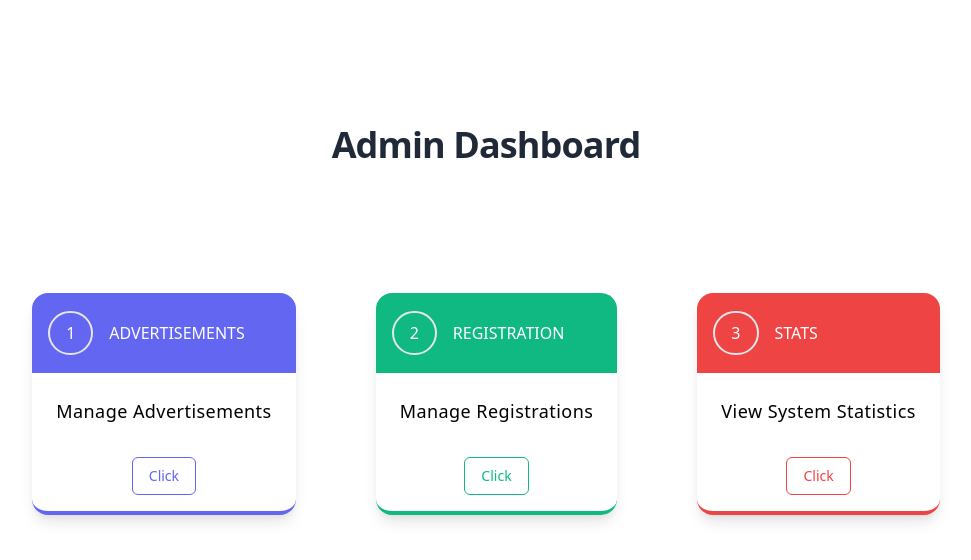
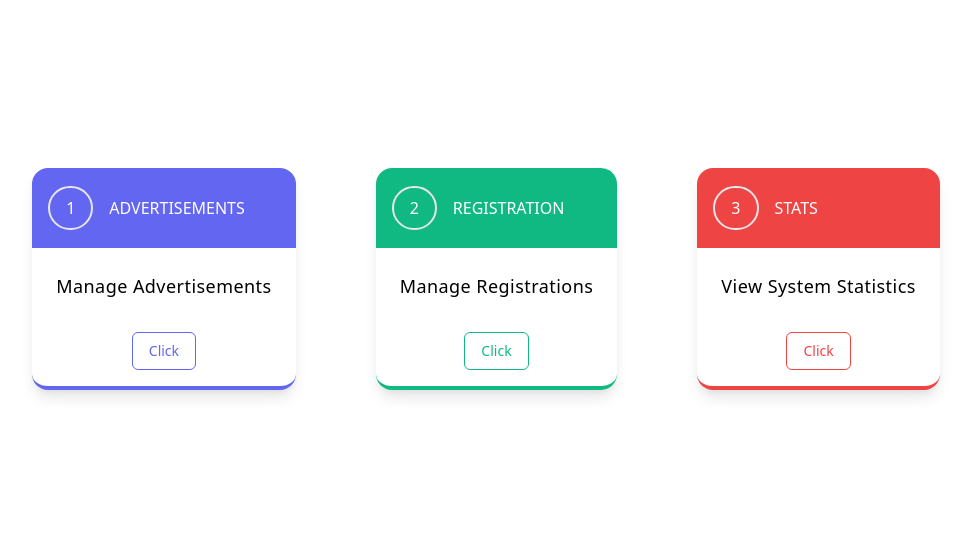
Before and after one commit to himashatw/event-guru-fe, a React (Create React App) app: page /admin/dashboard in a window 1280 px wide. Shown: the top 560 px of the page, without its empty margins (154-1125 px from the left). Built offline with nearby package versions, Linux system fonts and the light colour scheme.

Commit message:
styling issue fixed

```diff
--- a/src/Components/Admin/AdminDashboard.js
+++ b/src/Components/Admin/AdminDashboard.js
@@ -1,12 +1,15 @@
 import React from "react";
+import { useHistory } from "react-router-dom";
 
 function AdminDashboard(props) {
+  const history = useHistory();
   return (
-    <div className="flex h-screen">
-      <div className="m-auto">
-        <h2 class="text-3xl leading-9 font-bold tracking-tight text-gray-800 sm:text-4xl sm:leading-10 text-center -mt-40">
+    <div>
+      <div className="flex h-screen max-h-1">
+        <div className="m-auto mt-10">
+          {/* <h2 class="text-3xl leading-9 font-bold tracking-tight text-gray-800 sm:text-4xl sm:leading-10 text-center -mt-40">
             Admin Dashboard
-        </h2>
+          </h2> */}
           <div class=" flex  flex-col  md:flex-row justify-center  flex-wrap gap-20 mt-32">
             <div class="">
               <div class="bg-white max-w-xs shadow-lg   mx-auto border-b-4 border-indigo-500 rounded-2xl overflow-hidden  hover:shadow-2xl transition duration-500 transform hover:scale-105 cursor-pointer">
@@ -23,7 +26,7 @@ function AdminDashboard(props) {
                   <button
                     type="button"
                     class="border border-indigo-500 text-indigo-500 rounded-md px-4 py-2 m-2 transition duration-500 ease select-none hover:text-white hover:bg-indigo-600 focus:outline-none focus:shadow-outline"
-                  onClick={() => props.history.push("/admin/newad")}
+                    onClick={() => history.push("/admin/newad")}
                   >
                     Click
                   </button>
@@ -37,7 +40,9 @@ function AdminDashboard(props) {
                   <h1 class="text-white ml-4 border-2 py-2 px-4 rounded-full">
                     2
                   </h1>
-                <p class=" text-white text-base ml-4 uppercase">Registration</p>
+                  <p class=" text-white text-base ml-4 uppercase">
+                    Registration
+                  </p>
                 </div>
                 <p class="py-6 px-6 text-lg tracking-wide text-center">
                   Manage Registrations
@@ -68,9 +73,11 @@ function AdminDashboard(props) {
                   <button
                     type="button"
                     class="border border-red-500 text-red-500 rounded-md px-4 py-2 m-2 transition duration-500 ease select-none hover:text-white hover:bg-red-600 focus:outline-none focus:shadow-outline"
+                    onClick={() => history.push("/admin/statistics")}
                   >
                     Click
                   </button>
+                </div>
               </div>
             </div>
           </div>
```
Lines whose indentation alone changed are shown as unchanged.
